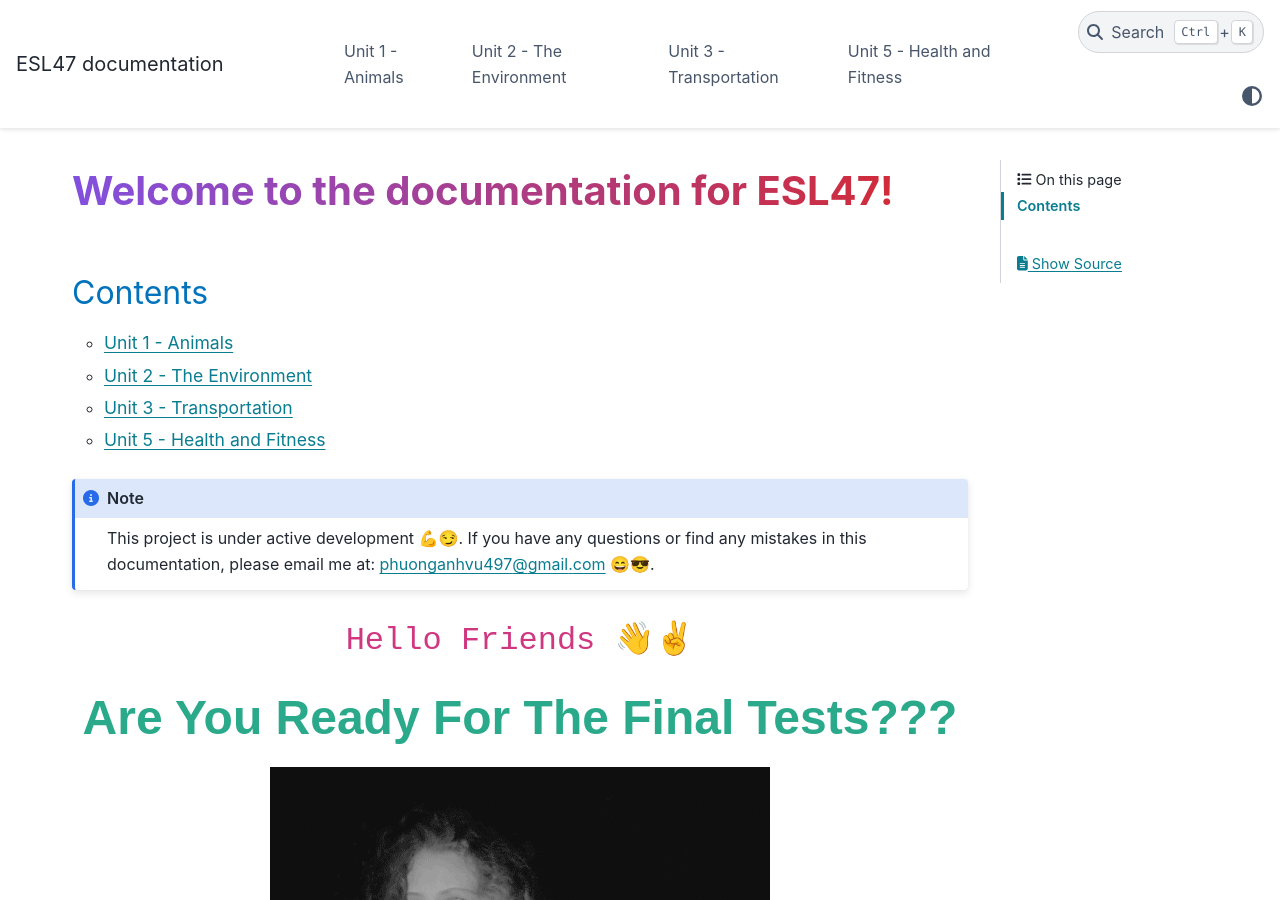
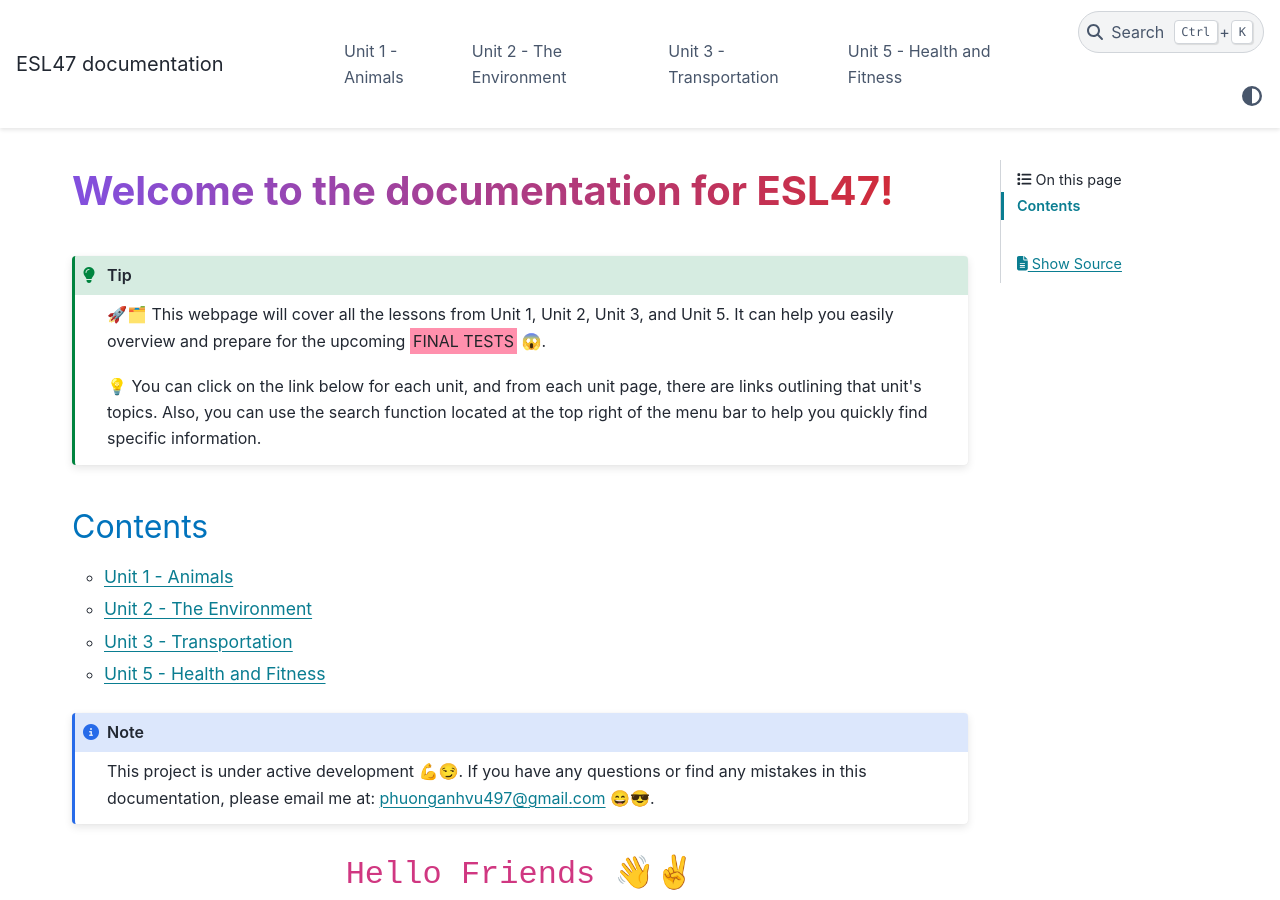
Before and after one commit to vpa24/ESL-47---Intermediate-Low-Integrated-Reading-Writing, a Sphinx documentation site: the page built from docs/source/index.rst, in a window 1280 px wide and 900 px high. Built offline with Sphinx 7.4.7 and the PyData theme 0.15.4, drawn with Linux system fonts in a browser that asks for light colours; some web fonts are replaced; some of the changed lines change nothing that is shown.

Commit message:
update front page

```diff
--- a/docs/source/index.rst
+++ b/docs/source/index.rst
@@ -2,8 +2,7 @@
 Welcome to the documentation for ESL47!
 ==============================================================================
 
-.. admonition:: Readme
-   :class: note
+.. tip::
    .. raw:: html
 
       <p>🚀🗂️ This webpage will cover all the lessons from Unit 1, Unit 2, Unit 3, and Unit 5. It can help you easily overview and prepare for the upcoming <mark style="background: #FF5582A6;">FINAL TESTS</mark> 😱.</p>
```
